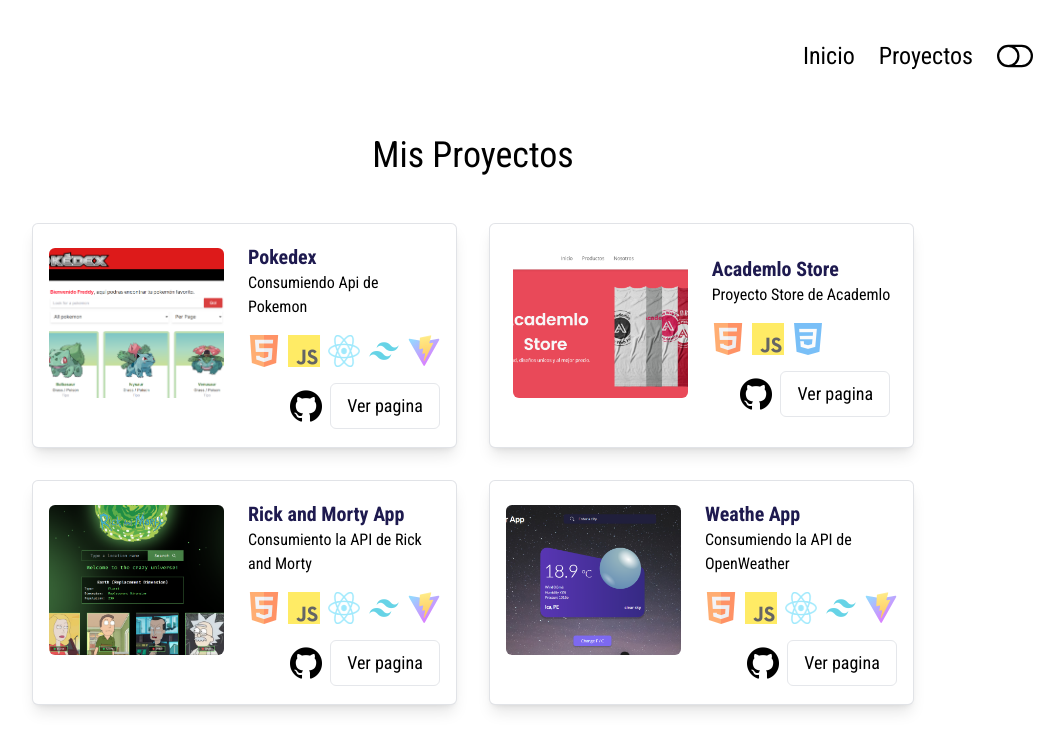
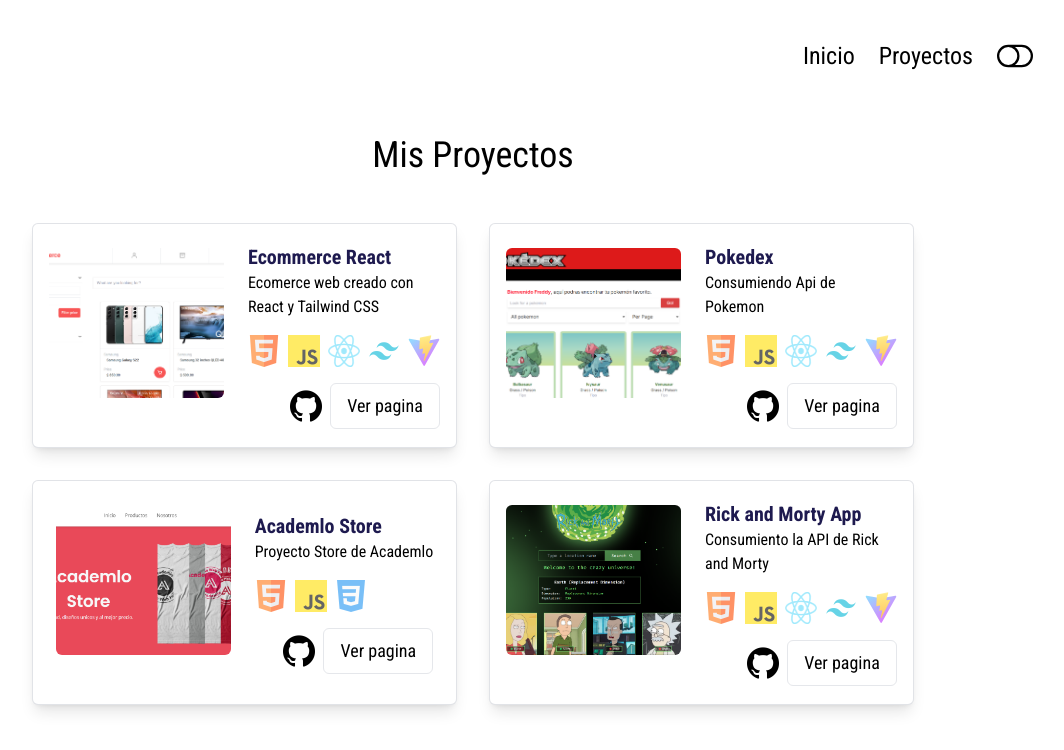
Before and after one commit to fred0727/myportfoliofr, a React (Vite) app: page /projects in a window 1280 px wide. Shown: the top 750 px of the page, without its empty margins (167-1231 px from the left). Built offline with nearby package versions, Linux system fonts and the light colour scheme.

Commit message:
Uploading new project - ecomercereact

```diff
--- a/src/Pages/Projects.jsx
+++ b/src/Pages/Projects.jsx
@@ -19,6 +19,9 @@
     <div className="w-full flex flex-col gap-6 dark:bg-slate-950">
       <h2 className="text-center text-2xl xlg:text-4xl mt-6 dark:text-white">Mis Proyectos</h2>
       <section className="w-full grid grid-cols-[repeat(auto-fill,_275px)] xxs:grid-cols-[repeat(auto-fill,350px)] xlg:grid-cols-[repeat(auto-fill,425px)] xlg:px-10 pt-6 pb-6 gap-8 justify-center mx-auto xlg:max-w-[1000px] xxl:grid-cols-[repeat(auto-fill,550px)] xxl:max-w-[1240px]">
+        <div data-aos="fade-up">
+          <CardProjectDetail project="ecomercereact"/>
+        </div>
         <div data-aos="fade-down">
           <CardProjectDetail project="pokedex"/>
         </div>
--- a/src/utlis/projectsdb.js
+++ b/src/utlis/projectsdb.js
@@ -71,4 +71,12 @@
     github: "https://github.com/fred0727/crud-users-app",
     codes: ["html", "js", "css3","reactjs","tailwind"],
   },
+  ecomercereact: {
+    title: "Ecommerce React",
+    content: "Ecomerce web creado con React y Tailwind CSS",
+    img: "/captureprojects/ecomerce.png",
+    url: "https://ecomercefr.netlify.app/",
+    github: "https://github.com/fred0727/e-comercefr",
+    codes: ["html", "js","reactjs","tailwind","vite"],
+  },
 };
```
Also changed, not shown: public/captureprojects/ecomerce.png (added).
